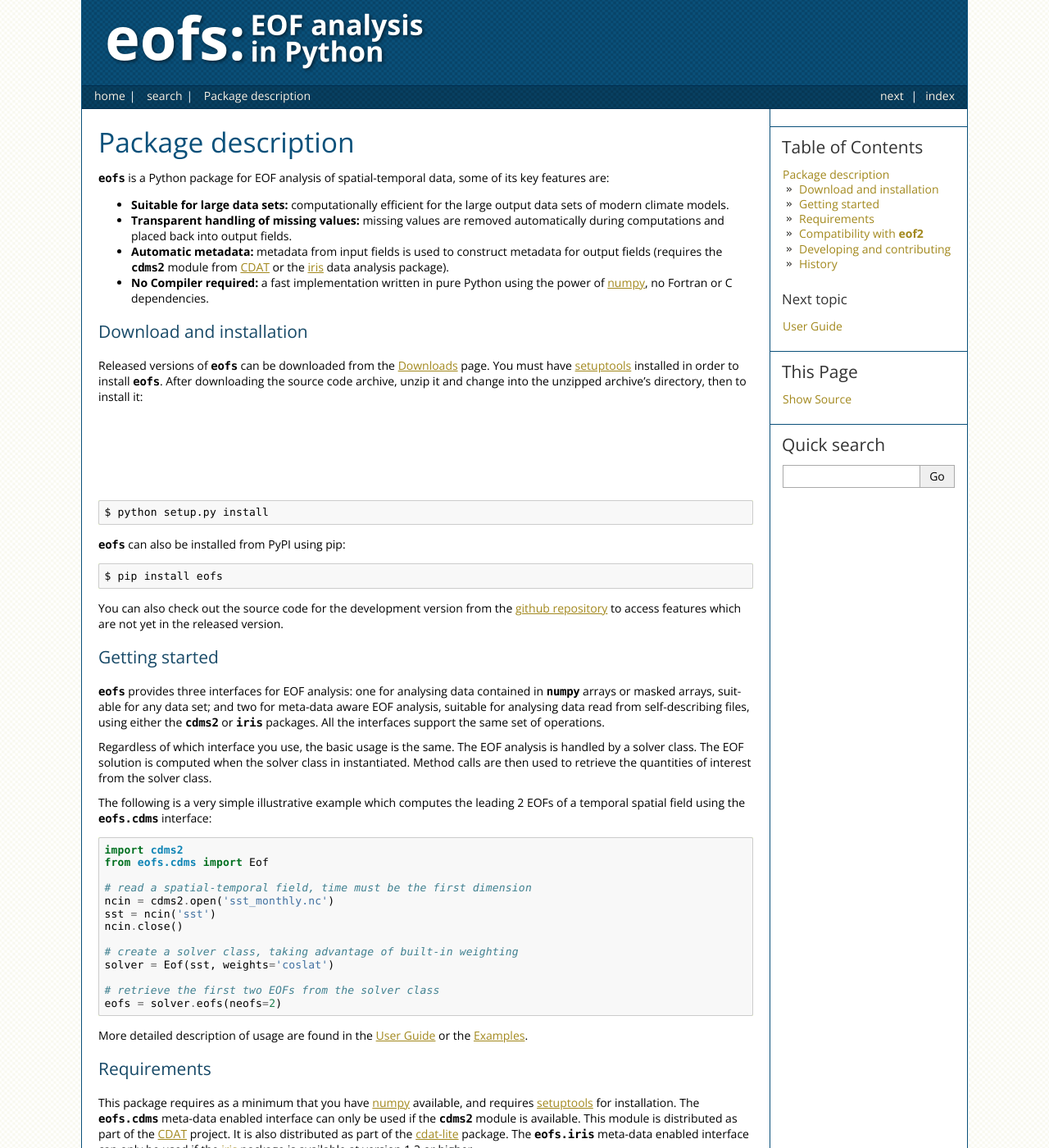
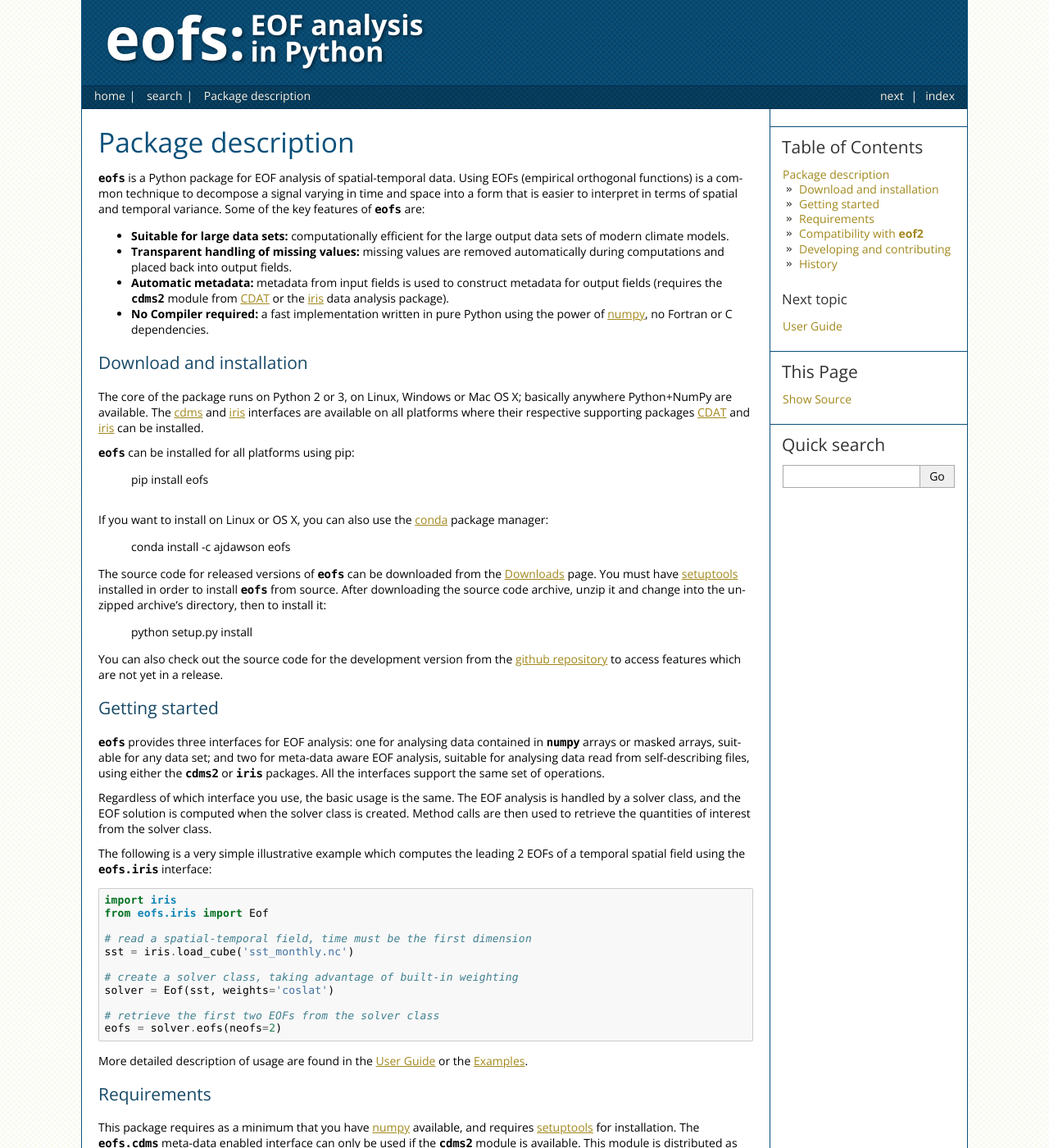
Before and after one commit to ajdawson/eofs, a Sphinx documentation site: the page built from doc/index.rst, in a window 1280 px wide and 1400 px high. Shown: the whole window at 82% size. Built offline with Sphinx 7.4.7, drawn with Linux system fonts in a browser that asks for light colours; the version number could not be read and is left out; some of the changed text lies outside the part shown.

Commit message:
Update documentation for newer versions.

```diff
--- a/doc/conf.py
+++ b/doc/conf.py
@@ -12,6 +12,8 @@
 # serve to show the default.
 
 import sys, os
+import time
+
 
 # If extensions (or modules to document with autodoc) are in another directory,
 # add these directories to sys.path here. If the directory is relative to the
@@ -46,7 +48,7 @@ master_doc = 'index'
 
 # General information about the project.
 project = u'eofs'
-copyright = u'2013-2014 Andrew Dawson'
+copyright = u'2013-{} Andrew Dawson'.format(time.localtime().tm_year)
 
 # The version info for the project you're documenting, acts as replacement for
 # |version| and |release|, also used in various other places throughout the
--- a/doc/index.rst
+++ b/doc/index.rst
@@ -13,7 +13,9 @@
 Package description
 ===================
 
-`eofs` is a Python package for EOF analysis of spatial-temporal data, some of its key features are:
+`eofs` is a Python package for EOF analysis of spatial-temporal data.
+Using EOFs (empirical orthogonal functions) is a common technique to decompose a signal varying in time and space into a form that is easier to interpret in terms of spatial and temporal variance.
+Some of the key features of `eofs` are:
 
 * **Suitable for large data sets:** computationally efficient for the large output data sets of modern climate models.
 * **Transparent handling of missing values:** missing values are removed automatically during computations and placed back into output fields.
@@ -24,21 +26,24 @@ Package description
 Download and installation
 -------------------------
 
-Released versions of `eofs` can be downloaded from the :doc:`downloads` page.
-You must have setuptools_ installed in order to install `eofs`.
+The core of the package runs on Python 2 or 3, on Linux, Windows or Mac OS X; basically anywhere Python+NumPy are available.
+The :ref:`cdms <cdms-interface>` and :ref:`iris <iris-interface>` interfaces are available on all platforms where their respective supporting packages CDAT_ and iris_ can be installed.
+
+`eofs` can be installed for all platforms using pip:
+
+    pip install eofs
+
+If you want to install on Linux or OS X, you can also use the conda_ package manager:
+
+    conda install -c ajdawson eofs
+
+The source code for released versions of `eofs` can be downloaded from the :doc:`downloads` page.
+You must have setuptools_ installed in order to install `eofs` from source.
 After downloading the source code archive, unzip it and change into the unzipped archive's directory, then to install it:
 
-.. code-block:: bash
+    python setup.py install
 
-   $ python setup.py install
-
-`eofs` can also be installed from PyPI using pip:
-
-.. code-block:: bash
-
-   $ pip install eofs
-
-You can also check out the source code for the development version from the `github repository <https://github.com/ajdawson/eofs>`_ to access features which are not yet in the released version.
+You can also check out the source code for the development version from the `github repository <https://github.com/ajdawson/eofs>`_ to access features which are not yet in a release.
 
 
 Getting started
@@ -48,21 +53,18 @@ Getting started
 All the interfaces support the same set of operations.
 
 Regardless of which interface you use, the basic usage is the same.
-The EOF analysis is handled by a solver class.
-The EOF solution is computed when the solver class in instantiated.
+The EOF analysis is handled by a solver class, and the EOF solution is computed when the solver class is created.
 Method calls are then used to retrieve the quantities of interest from the solver class.
 
-The following is a very simple illustrative example which computes the leading 2 EOFs of a temporal spatial field using the `eofs.cdms` interface:
+The following is a very simple illustrative example which computes the leading 2 EOFs of a temporal spatial field using the `eofs.iris` interface:
 
 .. code-block:: python
 
-   import cdms2
-   from eofs.cdms import Eof
+   import iris
+   from eofs.iris import Eof
 
    # read a spatial-temporal field, time must be the first dimension
-   ncin = cdms2.open('sst_monthly.nc')
-   sst = ncin('sst')
-   ncin.close()
+   sst = iris.load_cube('sst_monthly.nc')
 
    # create a solver class, taking advantage of built-in weighting
    solver = Eof(sst, weights='coslat')
@@ -94,16 +96,12 @@ Developing and contributing
 
 All development is done through `Github <http://github.com/ajdawson/eofs>`_. To check out the latest sources run:
 
-.. code-block:: bash
-
-   $ git clone git://github.com/ajdawson/eofs.git
+    git clone git://github.com/ajdawson/eofs.git
 
 It is always a good idea to run the tests during development, to do so:
 
-.. code-block:: bash
-
-   $ cd eofs
-   $ nosetests -sv
+    cd eofs
+    nosetests -sv
 
 Running the tests requires nose_.
 
@@ -136,3 +134,5 @@ The package is restructured to make it easier to add new meta-data interfaces, a
 .. _issues: http://github.com/ajdawson/eofs/issues?state=open
 
 .. _eof2: http://ajdawson.github.com/eof2
+
+.. _conda: http://conda.pydata.org/docs/
--- a/doc/userguide/interfaces.rst
+++ b/doc/userguide/interfaces.rst
@@ -18,17 +18,23 @@ standard  Other data, stored in a `numpy.ndarray` or a `numpy.ma.MaskedArray`.
 ========= =====================================================================
 
 
+.. _cdms-interface:
+
 cdms interface
 --------------
 
 The `eofs.cdms` interface works with cdms variables, which are the core data container used by CDAT_. A cdms variable has meta-data associated with it, including dimensions, which are understood by the `eofs.cdms.Eof` solver interface. The outputs of the `eofs.cdms.Eof` solver are cdms variables with meta-data, which can be written straight to a netCDF file using cdms, or used with other parts of the CDAT framework.
 
 
+.. _iris-interface:
+
 Iris interface
 --------------
 
 The iris interface works with `~iris.cube.Cube` objects, which are the data containers used by the iris_ data analysis package. The meta-data, including coordinate dimensions, associated with iris `~iris.cube.Cube` objects is understood by the `eofs.iris.Eofs` solver interface. The outputs of the `eofs.iris.Eof` solver are also contained in `~iris.cube.Cube` objects, meaning they can be used with tools in the iris package, and easily written to a file.
 
+
+.. _standard-interface:
 
 Standard interface
 ------------------
```
